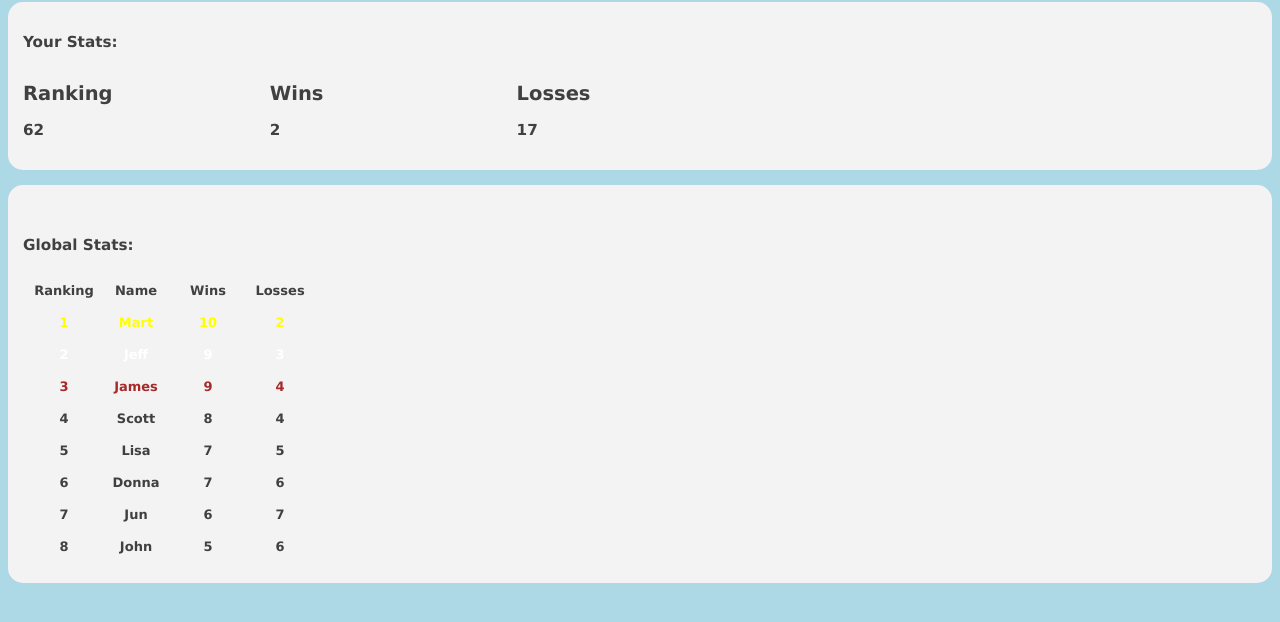
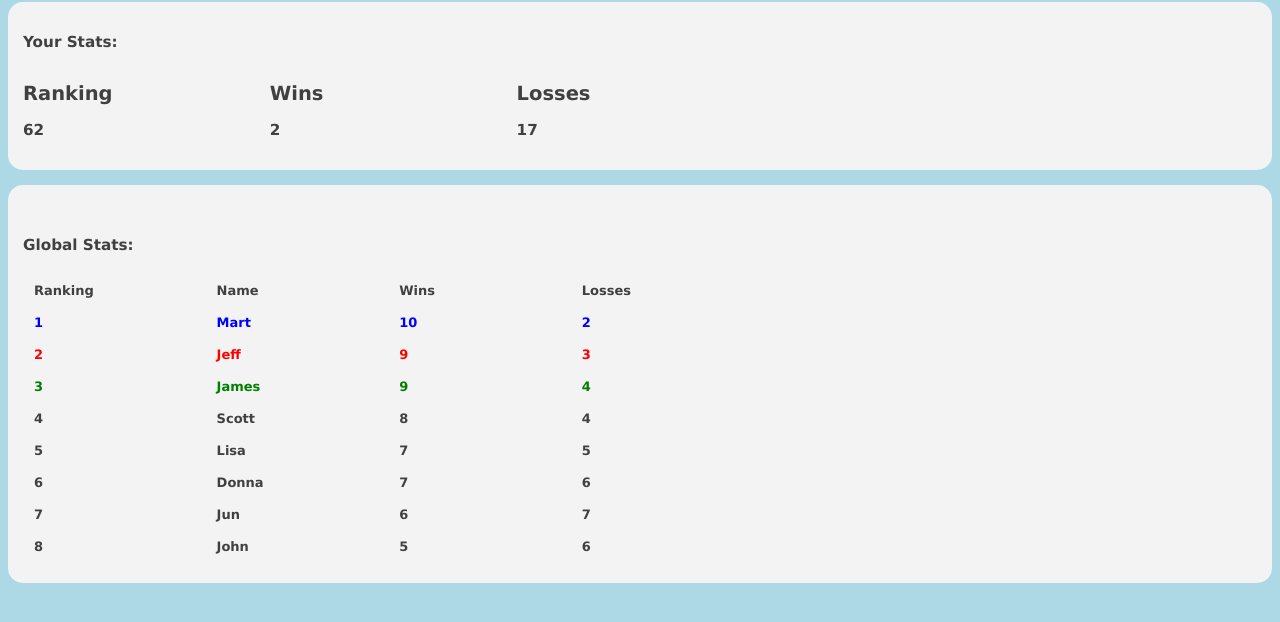
Before and after one commit to louiehernandez95/Connect-Four-Web-Game, a plain HTML site: page leaderboard.html in a window 1280 px wide. Shown: the part 70-692 px from the top of the page. Drawn offline with Linux system fonts and the light colour scheme.

Commit message:
small spacing change and color selection

```diff
--- a/leaderboard.html
+++ b/leaderboard.html
@@ -47,7 +47,7 @@
         <article>
             </br>
             <h1>Global Stats:</h1>
-            <table>
+            <table style="width:60%; text-align:left;">
                 <tr>
                     <th>Ranking</th>
                     <th> Name</th>
@@ -57,45 +57,45 @@
 
                 <tr>
                     <td>
-                        <font color="yellow">1</font>
+                        <font color="blue">1</font>
                     </td>
                     <td>
-                        <font color="yellow">Mart</font>
+                        <font color="blue">Mart</font>
                     </td>
                     <td>
-                        <font color="yellow">10</font>
+                        <font color="blue">10</font>
                     </td>
                     <td>
-                        <font color="yellow">2</font>
+                        <font color="blue">2</font>
                     </td>
 
                 </tr>
                 <tr>
                     <td>
-                        <font color="white">2</font>
+                        <font color="red">2</font>
                     </td>
                     <td>
-                        <font color="white">Jeff</font>
+                        <font color="red">Jeff</font>
                     </td>
                     <td>
-                        <font color="white">9</font>
+                        <font color="red">9</font>
                     </td>
                     <td>
-                        <font color="white">3</font>
+                        <font color="red">3</font>
                     </td>
                 </tr>
                 <tr>
                     <td>
-                        <font color="brown">3</font>
+                        <font color="green">3</font>
                     </td>
                     <td>
-                        <font color="brown">James</font>
+                        <font color="green">James</font>
                     </td>
                     <td>
-                        <font color="brown">9</font>
+                        <font color="green">9</font>
                     </td>
                     <td>
-                        <font color="brown">4</font>
+                        <font color="green">4</font>
                     </td>
                 </tr>
                 <tr>
```
